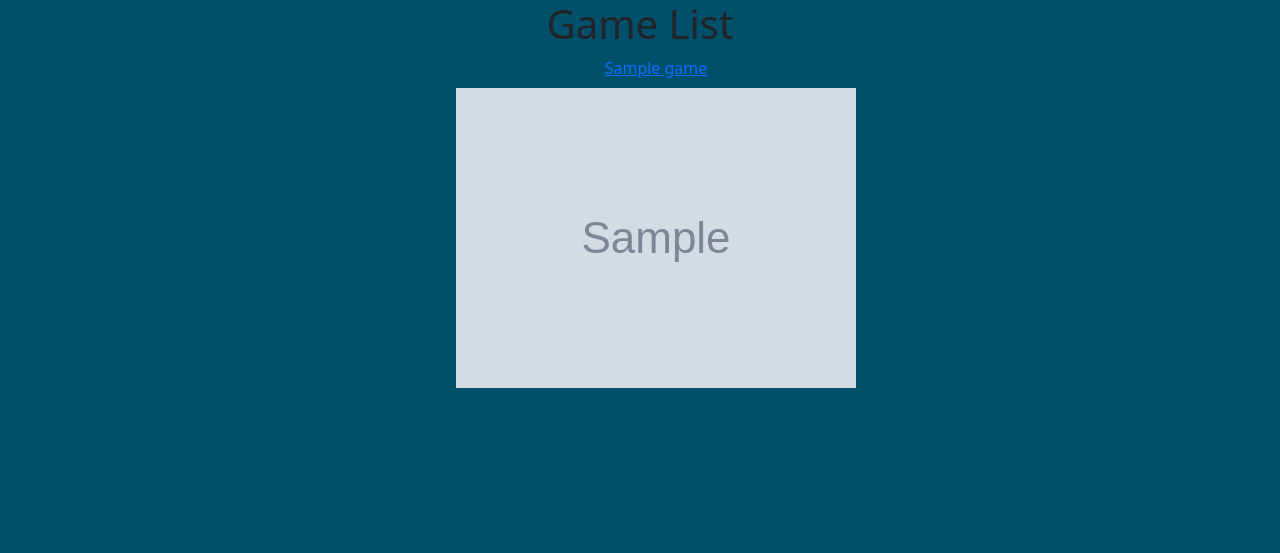
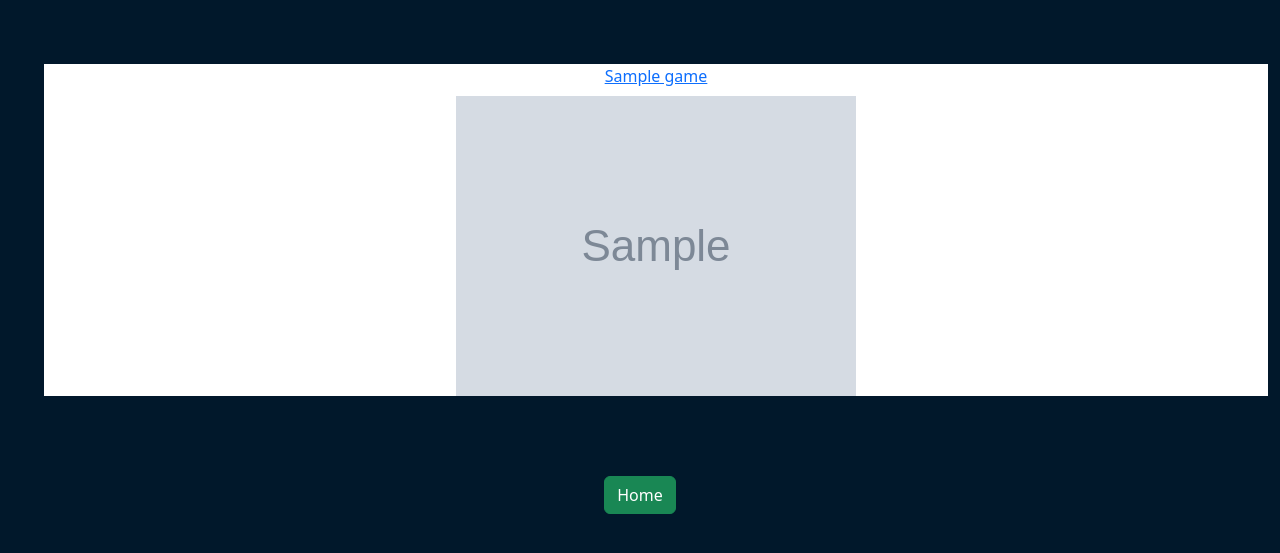
Before and after one commit to smatthe4/cs3300, a Django app: template templates/my_game_ranks/game_list.html in a window 1280 px wide. Shown: the top 553 px of the page. Run offline with Django 3.2, Linux system fonts and the light colour scheme; the template is opened without the code that fills it: most values are stand-ins (such as "Sample title", 1, 10 or a date in 2020); grey boxes marked "Sample" are stand-in pictures; some libraries are stand-ins or nearby versions.

Commit message:
changed the colors and added a home button

```diff
--- a/templates/my_game_ranks/game_detail.html
+++ b/templates/my_game_ranks/game_detail.html
@@ -4,14 +4,20 @@
 
 {% block content %}
 
+
+
+
                 <style>
                     .centerit{
                         text-align: center;
                     }
+
+
                 </style>
 <div class="centerit">
 
 <h1>{{ game.title }}</h1>
+
 
 <img src="{{game.picture}}" alt="photo">
 
--- a/templates/my_game_ranks/game_list.html
+++ b/templates/my_game_ranks/game_list.html
@@ -1,9 +1,9 @@
 <!DOCTYPE html>
 
 <head>
-
+<div class=titlewords>
 <title>Game List</title>
-
+</div>
 <meta charset="utf-8" />
 
 <meta name="viewport" content="width=device-width, initial-scale=1" />
@@ -18,13 +18,30 @@
 
 
 <style>
+
+
+  .titlewords{
+    background-color:GhostWhite;
+}
+
                 body{
-                    background-color: #004F6B;
+                  padding-top: 5%;
+                    background-color: 	#01182b;
                     text-align: center;
                 }
 ul{
                 list-style-type: none;
 }
+
+
+
+
+links {
+  color: white;
+  background-color: transparent;
+  text-decoration: underline;
+}
+
 </style>
 
 
@@ -50,7 +67,7 @@ $( function() {
 
 {% block content %}
 
-<h1>Game List</h1>
+
 
 {% if game_list %}
 
@@ -60,16 +77,22 @@ $( function() {
 {% for game in game_list %}
 
 <li>
-
+  <div style="background-color: #ffffff">
+    <div class=links>
 <a href="/game/{{ game.id }}/">{{ game.title }}</a>
+    </div>
+<h1></h1>
 <h1></h1>
 <img src="{{game.picture}}" alt="photo">
+
 
 {%if request.user.is_authenticated %}
 <h1></h1>
 <h1></h1>
 <a href="{% url 'edit_game' game.id %}"><button type="button" class="btn btn-success">Update</button>
 <a href="{% url 'delete' game.id %}"><button type="button" class="btn btn-danger">Delete</button>
+</div>
+<h1></h1>
 {% endif %}
 
 </li>
@@ -100,9 +123,21 @@ $( function() {
 </div>
 
 {%if request.user.is_authenticated %}
-<div>
+<div class="gamebutton">
     <a href="{% url 'create_game' %}"><button type="button" class="btn btn-success">Add Game</button>
 </div>
 {% endif %}
 
+
+<style>
+  .gamebutton{
+  padding-top: 5%;
+  }
+</style>
+
+<div class="gamebutton">
+  <a href="{% url 'index' %}"><button type="button" class="btn btn-success">Home</button>
+  </div>
+
+
 </html>
```
